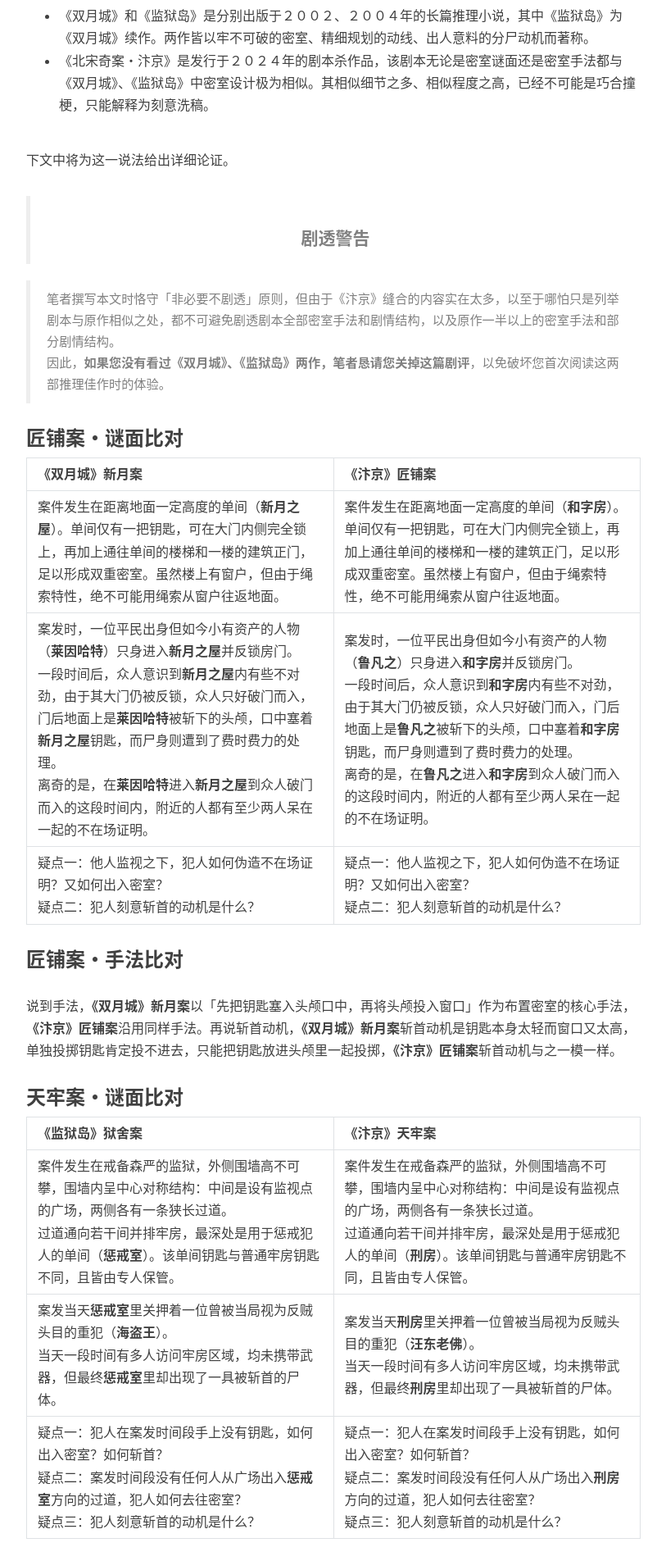
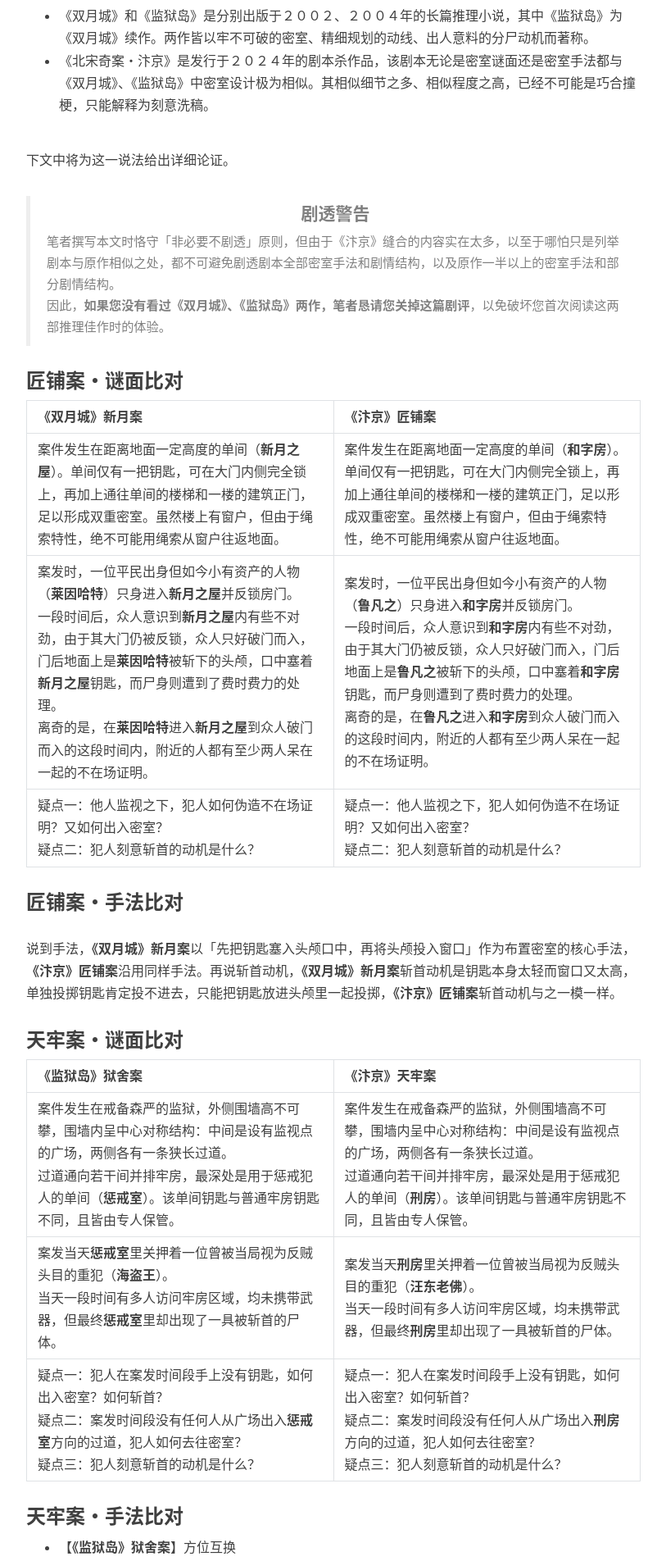
Before and after one commit to mysteryreview/mysteryreview.github.io, a Jekyll site: the page built from _posts/2024-05-31-北宋奇案.md, in a window 1280 px wide. Shown: the part 618-2522 px from the top of the page at 82% size, without its empty margins (233-1046 px from the left). Built offline with Jekyll 4.4.1, drawn with Linux system fonts in a browser that asks for light colours; nearby versions of some CDN libraries; comment, search, counter and statistics services are not loaded.

Commit message:
Update 2024-05-31-北宋奇案.md

```diff
--- a/_posts/2024-05-31-北宋奇案.md
+++ b/_posts/2024-05-31-北宋奇案.md
@@ -19,8 +19,8 @@
 
 下文中将为这一说法给出详细论证。
 
-> <h4 style="text-align:center">剧透警告</h4>
-
+> <h4 style="text-align:center; margin-top: 0px;">剧透警告</h4>
+>
 > 笔者撰写本文时恪守「非必要不剧透」原则，但由于《汴京》缝合的内容实在太多，以至于哪怕只是列举剧本与原作相似之处，都不可避免剧透剧本全部密室手法和剧情结构，以及原作一半以上的密室手法和部分剧情结构。
 >
 > 因此，**如果您没有看过《双月城》、《监狱岛》两作，笔者恳请您关掉这篇剧评**，以免破坏您首次阅读这两部推理佳作时的体验。
```
